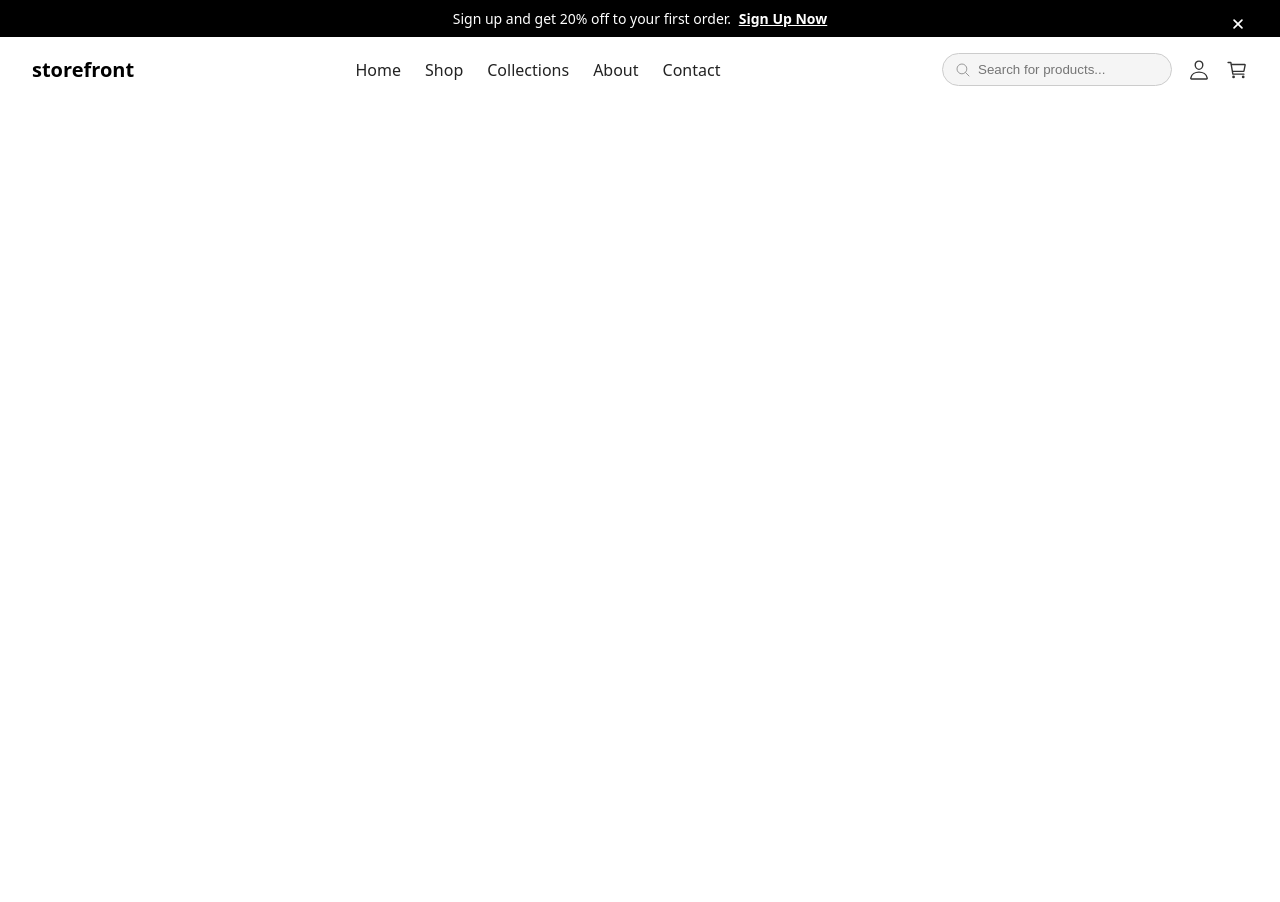
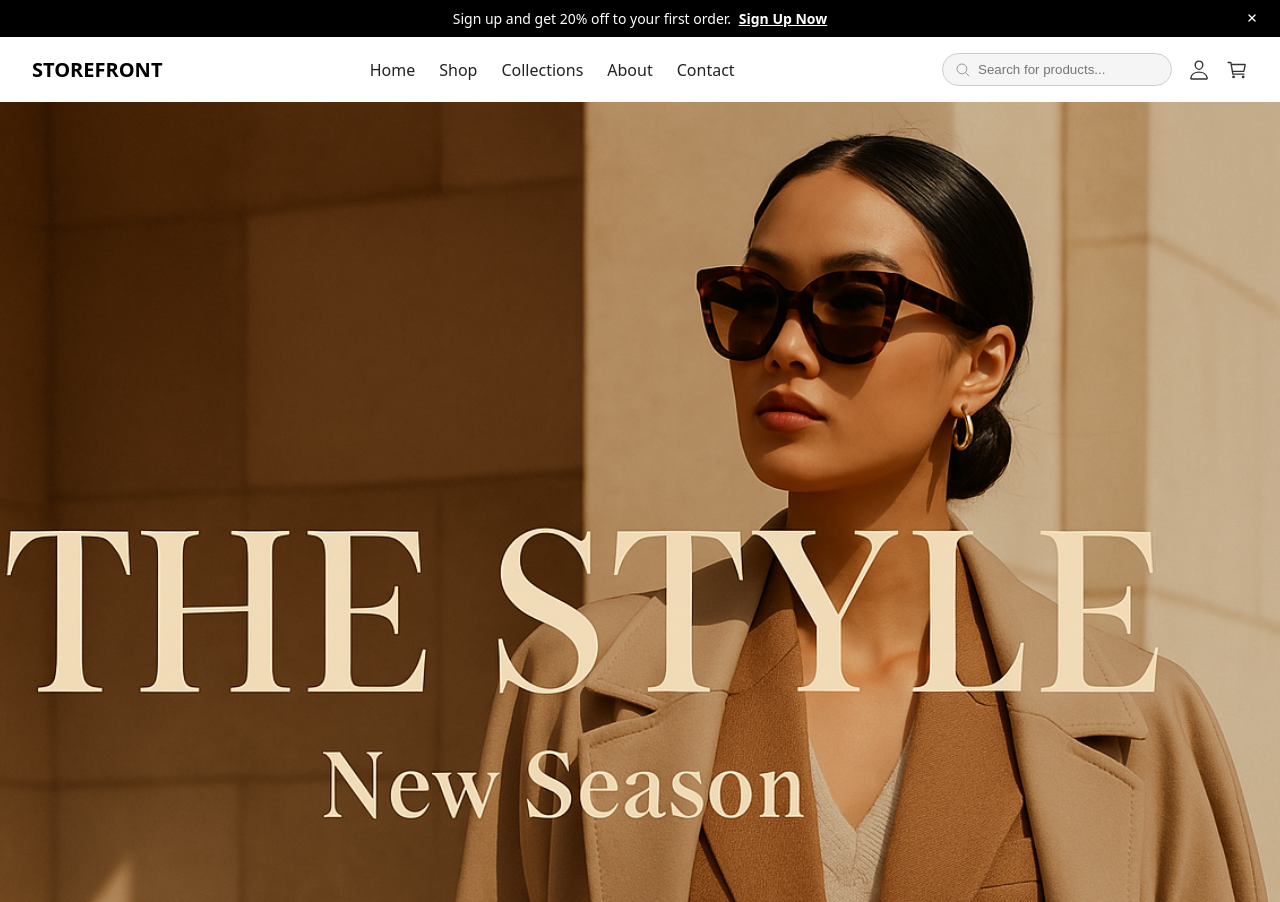
Before and after one commit to brunafeyh/store, a React (Vite) app: page / in a window 1280 px wide. Before the commit the page ends 800 px from the top, so only its background shows below. Built offline with nearby package versions, Linux system fonts and the light colour scheme.

Commit message:
feat: implement banenr

```diff
--- /dev/null
+++ b/src/components/banner/Banner.scss
@@ -0,0 +1,17 @@
+.fashion-banner {
+    position: relative;
+    width: 100%;
+    height: 100vh;
+    overflow: hidden;
+
+    img {
+      width: 100%;
+      height: 100%;
+      object-fit: cover;
+      transition: transform 1s ease;
+    }
+
+    &:hover img {
+      transform: scale(1.05);
+    }
+  }
--- /dev/null
+++ b/src/components/banner/index.tsx
@@ -0,0 +1,11 @@
+import { FC } from "react";
+import './Banner.scss'
+
+export const Banner: FC = () =>{
+    return (
+        <div className="fashion-banner">
+        <img src="/banner.png" alt="Fashion Banner" />
+      </div>
+
+    )
+}
--- a/src/components/header/Header.scss
+++ b/src/components/header/Header.scss
@@ -29,7 +29,16 @@
       border: none;
       color: #fff;
       cursor: pointer;
+
+      width: 24px;
+      height: 24px;
+      display: flex;
+      align-items: center;
+      justify-content: center;
+      padding: 0;
+      font-size: 0.75rem;
     }
+
   }
 
   &__main {
--- a/src/components/header/index.tsx
+++ b/src/components/header/index.tsx
@@ -1,48 +1,43 @@
-import { FC } from 'react'
+import { useAtom } from "jotai"
+import { FC } from "react"
+import { showPromoAtom } from "../../contexts/showPromoAtom"
+import { IoClose } from "react-icons/io5"
 import './Header.scss'
-import { useAtom } from 'jotai'
 
-import { IoClose, IoCartOutline, IoPersonOutline, IoSearchOutline } from 'react-icons/io5'
-import { showPromoAtom } from '../../contexts/showPromoAtom'
+type HeaderProps = {
+  rightComponents?: React.ReactNode
+  tabs?: string[]
+}
 
-const Header: FC = () => {
+const Header: FC<HeaderProps> = ({ rightComponents, tabs }) => {
   const [showPromo, setShowPromo] = useAtom(showPromoAtom)
-
-  const tabs = ['Home', 'Shop', 'Collections', 'About', 'Contact']
 
   return (
     <header className="header">
       {showPromo && (
         <div className="header__promo">
           <p>
-            Sign up and get 20% off to your first order.{' '}
-            <a href="#">Sign Up Now</a>
+            Sign up and get 20% off to your first order. <a href="#">Sign Up Now</a>
           </p>
           <button className="close-btn" onClick={() => setShowPromo(false)}>
-            <IoClose size={18} />
+            <IoClose size={14} />
           </button>
         </div>
       )}
 
       <div className="header__main">
-        <div className="logo">storefront</div>
+        <div className="logo">STOREFRONT</div>
 
-        <nav className="tabs">
+       {tabs && (<nav className="tabs">
           {tabs.map((tab) => (
             <a href="#" key={tab}>
               {tab}
             </a>
           ))}
-        </nav>
+        </nav>)}
 
         <div className="header__right">
-          <div className="search-container">
-            <input type="text" placeholder="Search for products..." />
-            <IoSearchOutline className="search-icon" />
-          </div>
-
-          <IoPersonOutline size={22} className="icon" />
-          <IoCartOutline size={22} className="icon" />
+          {rightComponents}
         </div>
       </div>
     </header>
--- a/src/pages/home/index.tsx
+++ b/src/pages/home/index.tsx
@@ -1,8 +1,24 @@
 import { FC } from "react"
 import Header from "../../components/header"
+import { IoCartOutline, IoPersonOutline, IoSearchOutline } from "react-icons/io5"
+import { Banner } from "../../components/banner"
 
-export const HomePage: FC = () =>{
+export const HomePage: FC = () => {
     return (
-        <Header    />
+        <div>
+        <Header tabs={['Home', 'Shop', 'Collections', 'About', 'Contact']}
+        rightComponents={
+            <>
+              <div className="search-container">
+                <input type="text" placeholder="Search for products..." />
+                <IoSearchOutline className="search-icon" />
+              </div>
+              <IoPersonOutline size={22} className="icon" />
+              <IoCartOutline size={22} className="icon" />
+            </>
+          }
+           />
+           <Banner/>
+           </div>
     )
 }
```
Also changed, not shown: public/banner.png (added).
